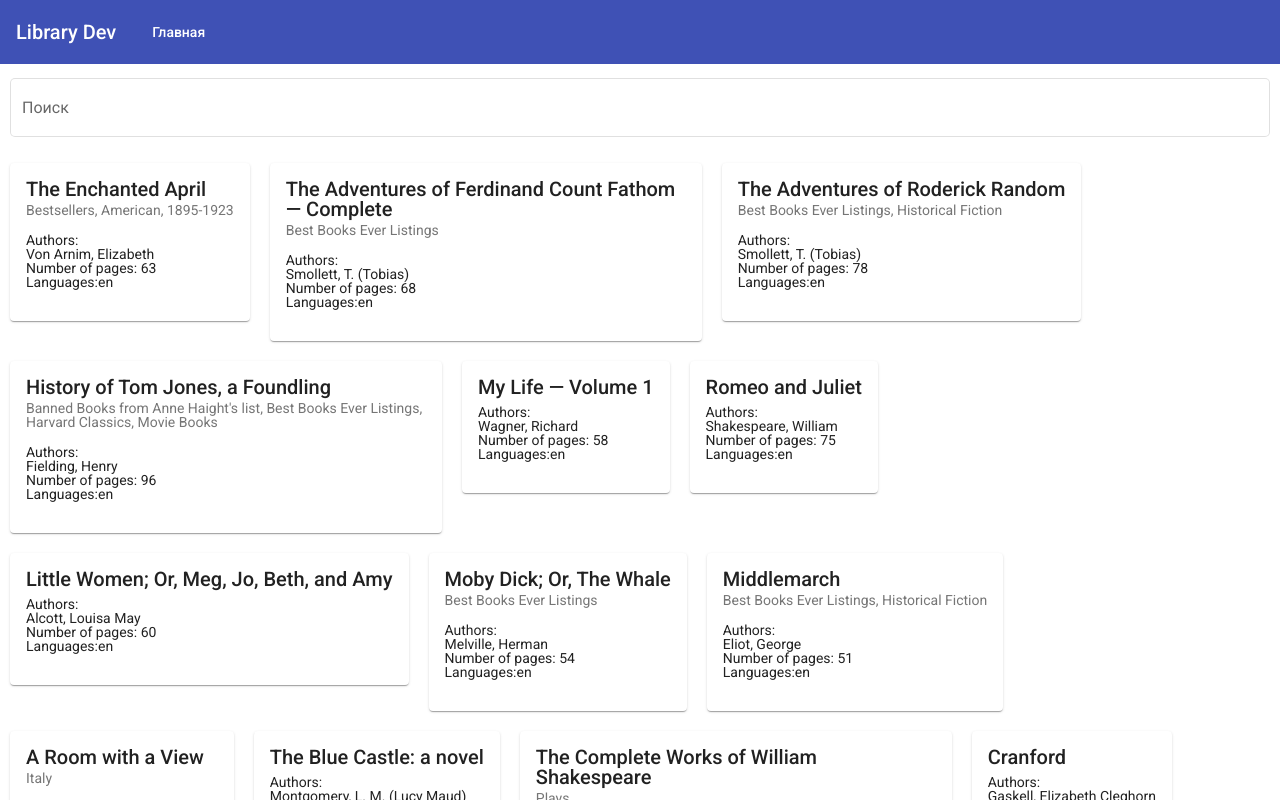
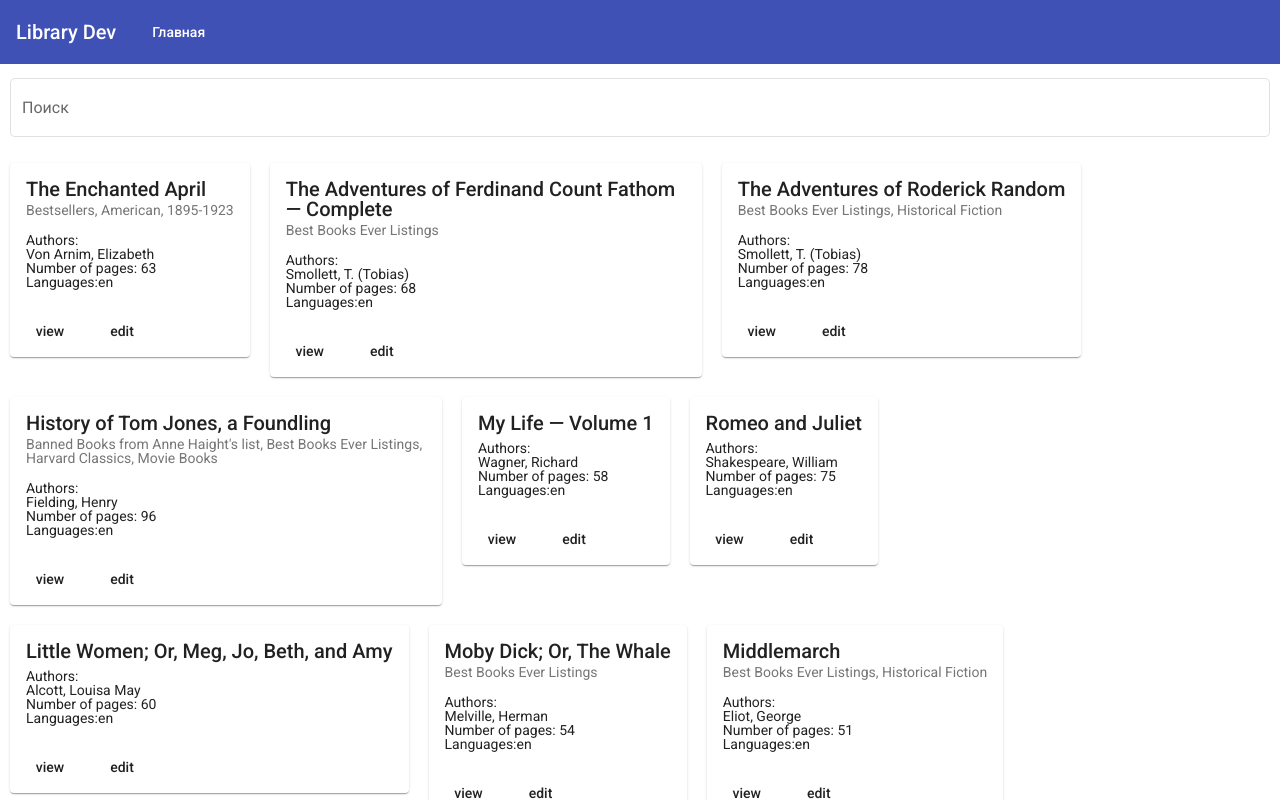
Before and after one commit to 14837-eng/Book-app, an Angular app: page / in a window 1280 px wide. Shown: the top 800 px of the page. Built offline with nearby package versions, Linux system fonts and the light colour scheme.

Commit message:
feat(books-list): Add redirect to view card

```diff
--- a/src/app/main-page/books-list/books-list.component.html
+++ b/src/app/main-page/books-list/books-list.component.html
@@ -1,5 +1,10 @@
 <div class="books-list">
   <div class="books-item" *ngFor="let book of books">
-    <app-book-item [book]="book" [mini]="true"></app-book-item>
+    <app-book-item
+      [book]="book"
+      [mini]="true"
+      [actionBtns]="['view', 'edit']"
+      (onActionBtnClick)="onActionClick($event)"
+    ></app-book-item>
   </div>
 </div>
--- a/src/app/main-page/books-list/books-list.component.ts
+++ b/src/app/main-page/books-list/books-list.component.ts
@@ -5,9 +5,11 @@ import {
   OnDestroy,
   OnInit,
 } from '@angular/core';
+import { Router } from '@angular/router';
 import { ReplaySubject, takeUntil } from 'rxjs';
 import { IBook } from 'src/app/core/interfaces/book.interface';
 import { BooksService } from 'src/app/core/services/books.service';
+import { ActionButtonClickPayload } from 'src/app/shared/components/book-item/book-item.component';
 
 @Component({
   selector: 'app-books-list',
@@ -21,6 +23,7 @@ export class BooksListComponent implements OnInit, OnDestroy {
 
   constructor(
     private booksService: BooksService,
+    private router: Router,
     private cd: ChangeDetectorRef
   ) {}
 
@@ -36,6 +39,12 @@ export class BooksListComponent implements OnInit, OnDestroy {
     this.booksService.getBooks();
   }
 
+  onActionClick(event: ActionButtonClickPayload) {
+    if (event.action === 'view') {
+      this.router.navigateByUrl('/book/' + event.book?.id);
+    }
+  }
+
   ngOnDestroy(): void {
     this.destroy$.next(true);
     this.destroy$.complete;
```
